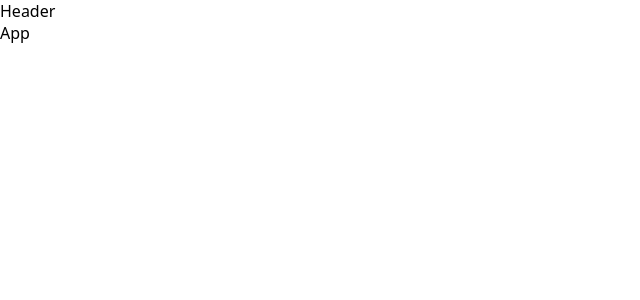
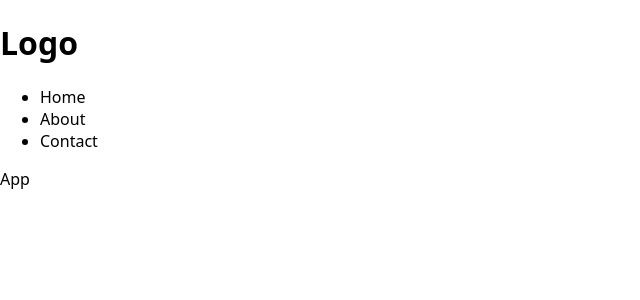
Before and after one commit to kss2002/dev-study, a React (Vite) app: page / in a window 1280 px wide. Shown: the top 300 px of the page, without its empty margins (0-640 px from the left). Built offline with nearby package versions, Linux system fonts and the light colour scheme.

Commit message:
header 구조 추가

```diff
--- a/src/components/Header.jsx
+++ b/src/components/Header.jsx
@@ -1,7 +1,22 @@
 import React from 'react';
 
 const Header = () => {
-  return <div>Header</div>;
+  return (
+    <>
+      <header>
+        <div>
+          <h1>Logo</h1>
+          <nav>
+            <ul>
+              <li>Home</li>
+              <li>About</li>
+              <li>Contact</li>
+            </ul>
+          </nav>
+        </div>
+      </header>
+    </>
+  );
 };
 
 export default Header;
```
